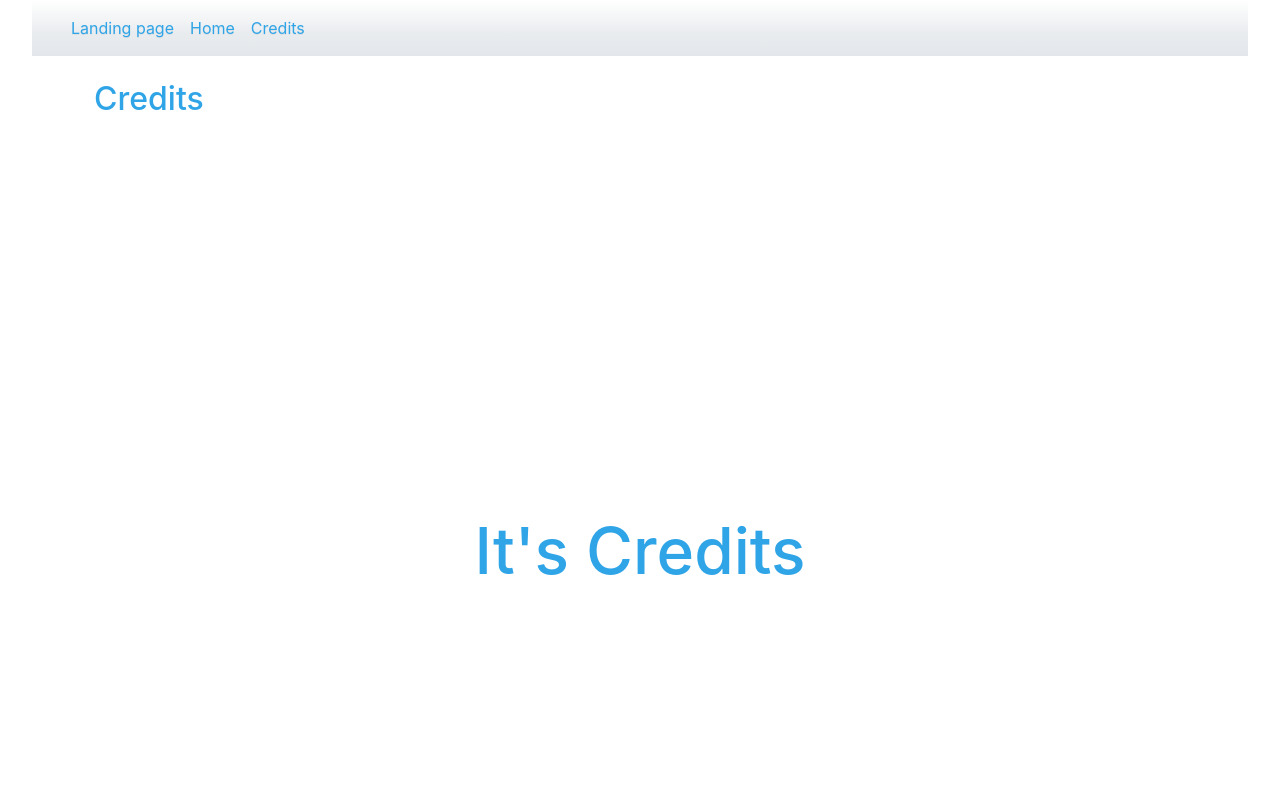
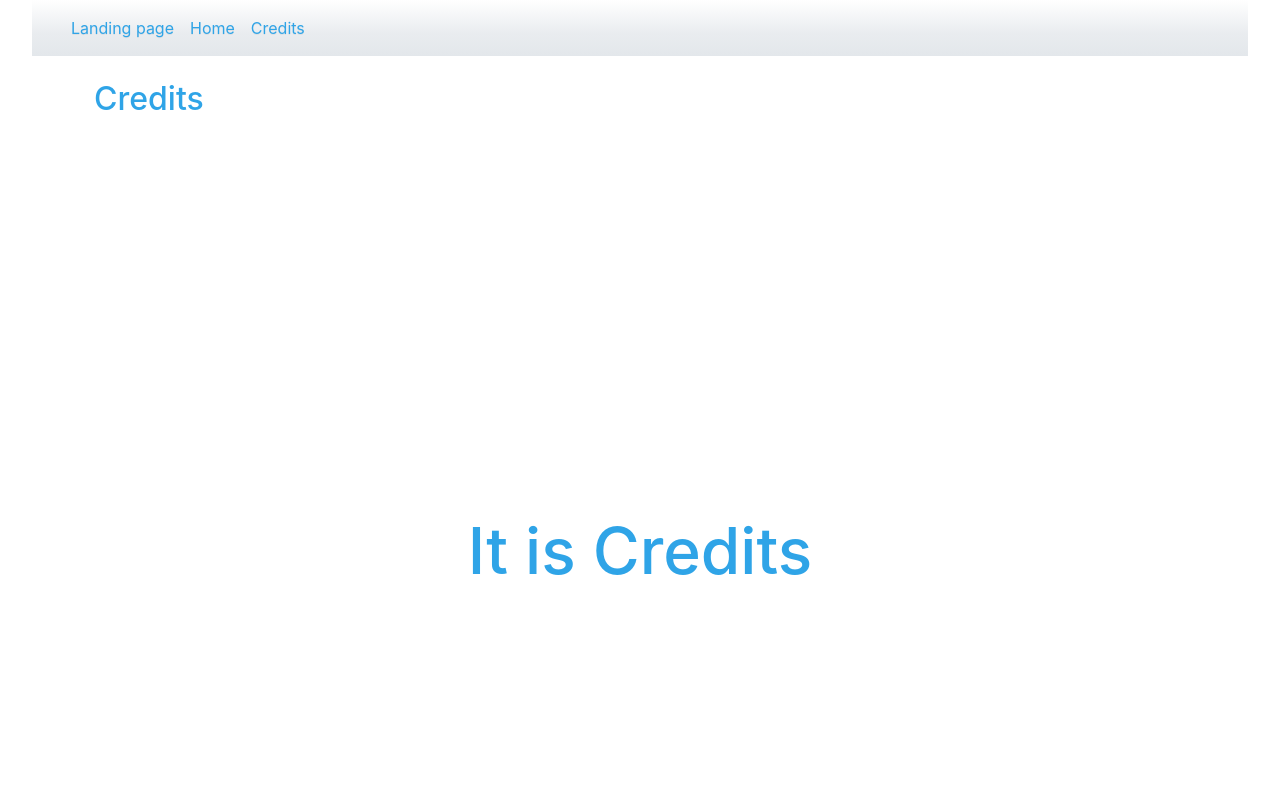
Before and after one commit to fernandosegoviadev/Next-js-project, a Next.js app: page /credits in a window 1280 px wide. Shown: the top 800 px of the page. Built offline with nearby package versions, Linux system fonts and the light colour scheme.

Commit message:
fix a bug

```diff
--- a/pages/credits.js
+++ b/pages/credits.jsx
@@ -15,11 +15,11 @@ const Credits = () => {
 
             <main className={styles.main}>
                 <h1 className={styles.title}>
-                    It's Credits
+                    It is Credits
                 </h1>
 
-                <div className={styles.grid}>
-                </div>
+                {/* <div className={styles.grid}>
+                </div> */}
             </main>
 
             <footer className={styles.footer}>
--- a/pages/home.js
+++ b/pages/home.jsx
@@ -18,7 +18,7 @@ const Home = (props) => {
 
             <main className={styles.main}>
                 <h1 className={styles.title}>
-                    It's Home
+                    It is Home
                 </h1>
 
                 <div className={styles.grid}>
--- a/pages/index.js
+++ b/pages/index.jsx
@@ -11,7 +11,7 @@ const Index = () => {
         </Head>
 
         <h2>Landing page</h2>
-        <p>It's the landing page, the first page application's.</p>
+        <p>It is the landing page.</p>
       </Container>
 
 
```
Also changed, not shown: components/container.jsx (renamed from components/container.js), components/navigation.jsx (renamed from components/navigation.js), components/users.jsx (renamed from components/users.js).
